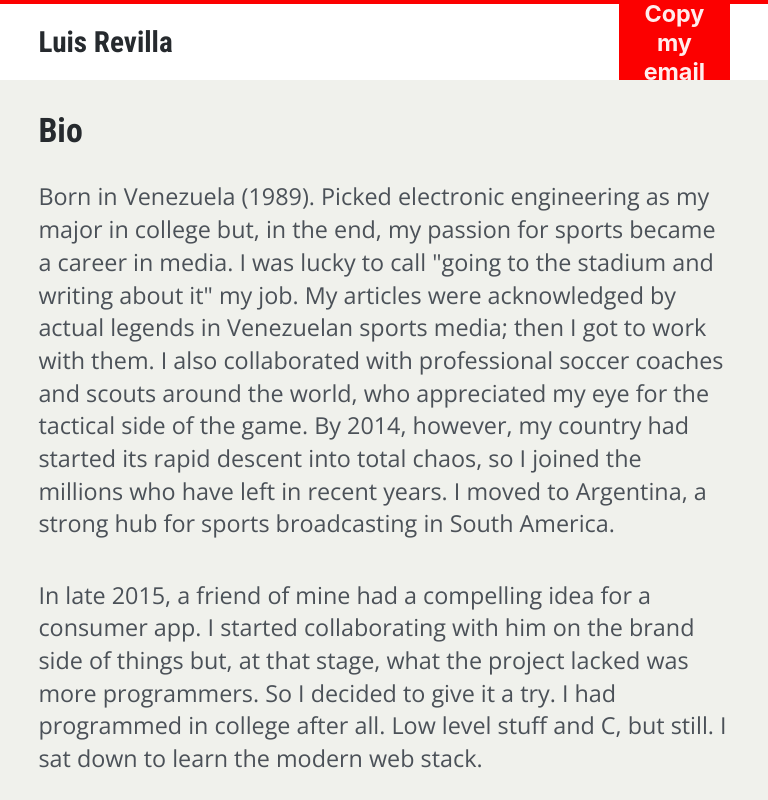
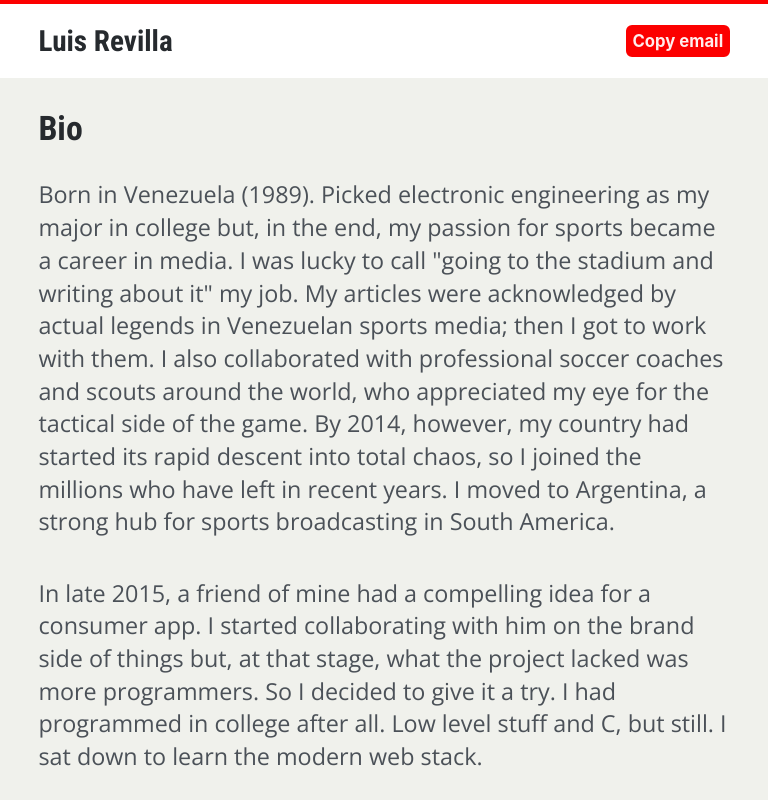
Before and after one commit to LuisRevillaM/personal-site, a React (Create React App) app: page /bio in a window 768 px wide. Shown: the top 800 px of the page. Built offline with nearby package versions, Linux system fonts and the light colour scheme.

Commit message:
responsive styles on header

```diff
--- a/src/Bio/Bio.css
+++ b/src/Bio/Bio.css
@@ -3,7 +3,8 @@
 .bio-grid {
   display: grid;
   grid-template-columns: 50% 50%;
-  grid-template-rows: 10vh 55vh 55vh 40vh;
+  /*grid-template-rows: 10vh 55vh 55vh 40vh;*/
+  grid-template-rows: auto auto auto auto;
   font-size: calc(8px + 0.5vw);
 }
 
@@ -39,10 +40,6 @@
     padding: 10px 0;
       color: #858d95;
 }
-
-
-
-
 
 
 
@@ -127,6 +124,8 @@
 }
 }
 
+
+
 .top-left, .top-right, .bottom-right, .bottom-left {
   background-color: #f0f1ec;
 }
@@ -179,7 +178,7 @@ padding: 10px 8vw;
   }
 
   .bio-grid {
-    grid-template-rows: 10vh auto auto auto auto auto;
+    grid-template-rows: auto auto auto auto auto auto;
     font-size: calc(8px + 2vw);
 
   }
--- a/src/Footer/Footer.css
+++ b/src/Footer/Footer.css
@@ -9,8 +9,6 @@
   align-items: center;
   justify-content: center;
 }
-
-
 
 .footer-text {
   display: flex;
@@ -54,8 +52,10 @@ font-size: calc(8px + 0.5vw);
 
 }
 
-.footer-footer-bye div {
+.back-home {
   color: #858D95;
+  font-size: calc(6px + 0.5vw);
+
   font-family: serif;
 }
 
@@ -78,10 +78,11 @@ font-size: calc(8px + 0.5vw);
   }
 
 
-  .footer-footer-bye {
+  .footer-footer-bye, .back-home {
     font-size: calc(6px + 2vw);
 
   }
+
 
   .footer .copy-btn{width: 25vw;
   padding: 13px;
@@ -93,13 +94,11 @@ height: 10px;}
   }
 }
 
-.copy-btn:focus {
-  background-color: #fcd
-}
+
 
 
 @media screen and (min-width: 1000px) {
-.copy-btn {
+.footer .copy-btn {
     height: auto;
     padding: 0.7vw 0.7vw;
     width: 8vw;
--- a/src/Footer/Footer.js
+++ b/src/Footer/Footer.js
@@ -26,7 +26,8 @@ mail = <MailButton/>;
   {mail}
         <div className="footer-footer">
 
-          <div className="footer-footer-bye"> <div>{this.props.home}</div>Made with care by Luis Revilla (2018)</div>
+          <div className="footer-footer-bye"> Made with care by Luis Revilla (2018)</div>
+          <div className="back-home">{this.props.home}</div>
         </div>
       </div>
     );
--- a/src/Header/Header.css
+++ b/src/Header/Header.css
@@ -5,7 +5,7 @@
   background-color: white;
   display: flex;
   justify-content: space-between;
-  padding: 4vh 15vw 4vh 15vw;
+  padding: 2.5vh 15vw 2.5vh 15vw;
   align-items: center;
   border-top: 4px solid #FC0000;
 }
@@ -30,14 +30,14 @@
   border: 3px solid #fc0000;
   cursor: pointer;
   transition: all 0.4s ease-out;
+  text-decoration: none;
 
 }
 
 .header .copy-btn {
+
   padding: 0.35vw 0.35vw;
-  height: auto;
-  width: 7vw;
-  text-decoration: none;
+
 }
 
 
@@ -45,6 +45,8 @@
   text-align: center;
   width: 100%;
   font-weight: bold;
+  font-size: calc(8px + 0.5vw);
+
 }
 
 .btn-success {
@@ -54,25 +56,104 @@ font-weight: bold;
 }
 
 
+@media screen and (max-width: 880px) {
+  .header {padding: 2.5vh 5vw 2.5vh 5vw;}
+  .header .copy-btn {
+      width: 10vw;
+
+    }
 
 
-@media screen and (max-width: 880px) {
 
-  .header {padding: 4vh 5vw 4vh 5vw;}
+}
 
+@media screen and (max-width: 440px) {
   .header .copy-btn {
-    width: 11vw;
-    padding: 2px 10px;
-  }
+
+    padding: 0.8vw 0.8vw;
+    width: 11.6vw;
+
+
+
+    }
+
+
+
+    .header  .copy-btn div {
+
+        font-size: calc(8.5px + 2vw);
+
+      }
+}
+
+
+@media screen and (min-width:440px) and (max-width: 880px) {
+
+
 
   .name {
     font-size: calc(20px + 1.2vw);
 
   }
 
+  .header  .copy-btn div {
 
+      font-size: calc(8.5px + 1.3vw);
 
+    }
 
 
 
 }
+
+@media screen and (min-width:700px) and (max-width: 880.5px) {
+
+  .header .copy-btn {
+      width: 12vw;
+
+    }
+
+
+      .header  .copy-btn div {
+
+          font-size: calc(9px + 1vw);
+
+        }
+}
+
+@media screen and (min-width: 880px) and (max-width: 1200px){
+  .header .copy-btn {
+    width: 9.5vw;
+  }
+
+  .header  .copy-btn div {
+
+      font-size: calc(8.5px + 0.8vw);
+
+    }
+
+
+}
+
+@media screen and (min-width: 1200px) and (max-width: 1500px){
+  .header .copy-btn {
+    width: 7vw;
+
+  }
+
+  .header  .copy-btn div {
+
+      font-size: calc(8.12px + 0.6vw);
+
+    }
+
+}
+
+@media screen and (min-width: 1500px) {
+  .header .copy-btn {
+
+    height: auto;
+    width: 5.6vw;
+  }
+
+}
--- a/src/Home/Home.css
+++ b/src/Home/Home.css
@@ -3,7 +3,9 @@
   width: 100%;
   height: 100vh;
   grid-template-columns: 50% 50%;
-  grid-template-rows: 10vh 84vh auto 37vh;
+  /*grid-template-rows: 10vh 84vh auto 37vh;*/
+  grid-template-rows: auto 84vh auto auto;
+
   overflow-y: scroll;
 }
 
--- a/src/Home/Home.js
+++ b/src/Home/Home.js
@@ -121,7 +121,7 @@ class Home extends Component {
               let date = new Date(com.date);
               return (
                 <div className="commit">
-                  <div className="project-title">{com.project} { Date.now() < (date.getTime() + 4*3600*1000 ) ? <div className="fresh"><div>new!</div></div> : null }</div>
+                  <div className="project-title">{com.project} { Date.now() < (date.getTime() + 2*3600*1000 ) ? <div className="fresh"><div>new!</div></div> : null }</div>
                   <div className="commit-message">
                     <span>Message:</span> "{com.commit}"
                   </div>
--- a/src/Reusable/Reusable.js
+++ b/src/Reusable/Reusable.js
@@ -24,7 +24,7 @@ export const copyToClipboard = str => {
 
 export class CopyButton extends Component {
   state={
-    copy: "Copy my email",
+    copy: "Copy email",
     success: false
   }
 
@@ -38,7 +38,7 @@ export class CopyButton extends Component {
             this.setState({ copy: "Got it!", success: true }, st => {
               setTimeout(() => {
                 this.setState({ success: false }, () => {
-                  this.setState({ copy: "Copy my email" });
+                  this.setState({ copy: "Copy email" });
                 });
               }, 700);
             });
```
Also changed, not shown: src/commits.json (+1 -1 lines).
